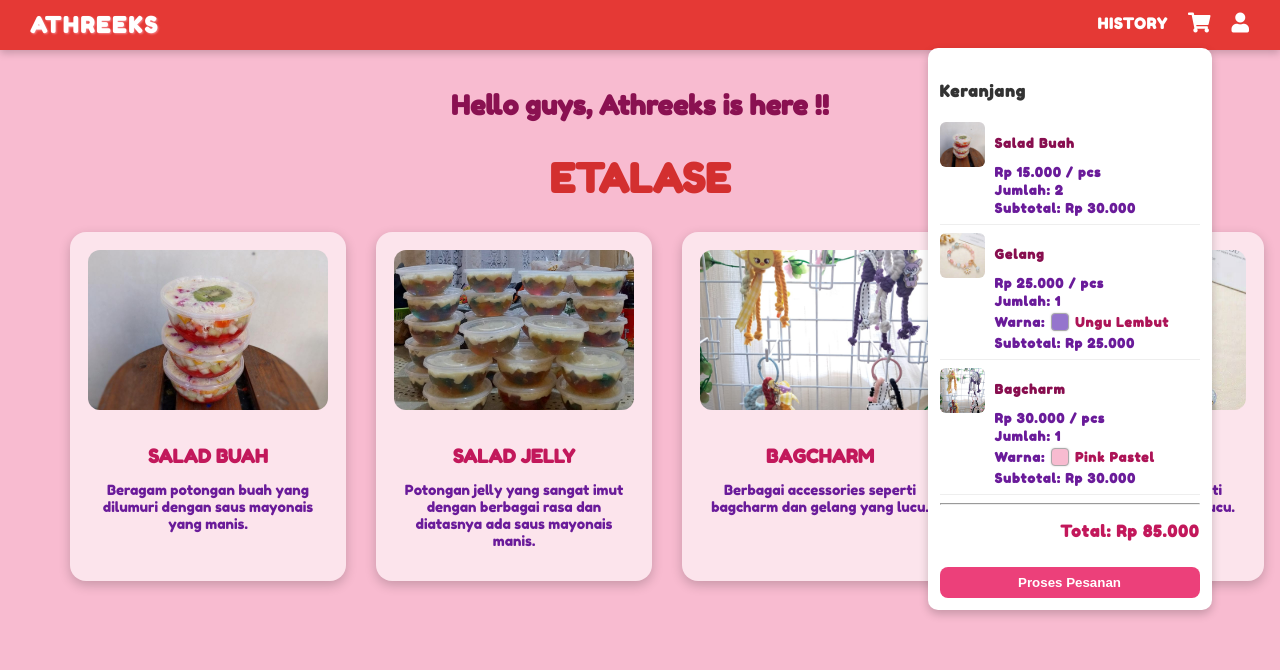
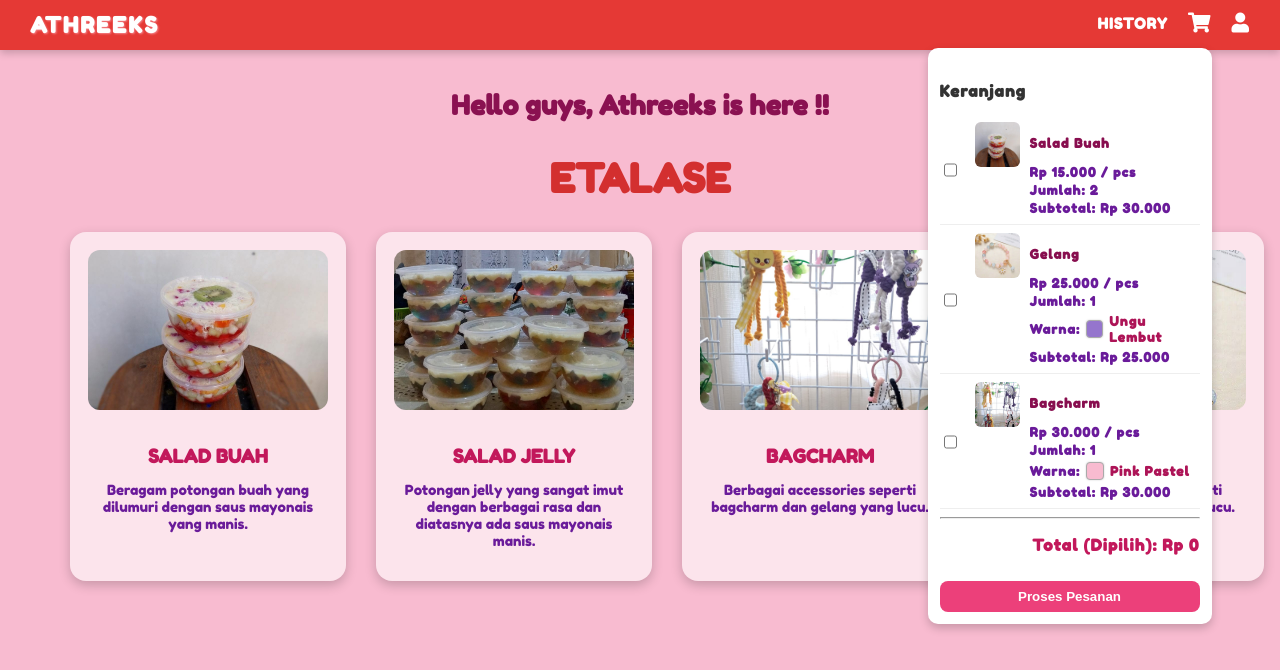
Before and after one commit to Athreeks/FrontEnd, a Vue app in the folder Documents/BISMILLAH SEMESTER 5/IMPLEMENTASI PERANCANGAN PERANGKAT LUNAK/atrheeks-vue2/: page /dashboard-pembeli in a window 1280 px wide. Both pictures are taken after a click on the icon 1199 px from the left and 22 px from the top of the page. Shown: the top 670 px of the page. Built offline with nearby package versions, Linux system fonts and the light colour scheme.

Commit message:
Menambahkan fitur checklist pada keranjang pembeli

```diff
--- a/Documents/BISMILLAH SEMESTER 5/IMPLEMENTASI PERANCANGAN PERANGKAT LUNAK/atrheeks-vue2/src/views/DashboardPembeli.vue
+++ b/Documents/BISMILLAH SEMESTER 5/IMPLEMENTASI PERANCANGAN PERANGKAT LUNAK/atrheeks-vue2/src/views/DashboardPembeli.vue
@@ -17,7 +17,18 @@
 
             <!-- Jika ada item -->
             <div v-else>
-              <div v-for="(item, index) in cartItems" :key="index" class="cart-item">
+              <div
+                v-for="(item, index) in cartItems"
+                :key="index"
+                class="cart-item"
+              >
+                <!-- Checklist -->
+                <input
+                  type="checkbox"
+                  v-model="item.selected"
+                  class="cart-checkbox"
+                />
+
                 <img :src="item.image" :alt="item.name" />
                 <div class="cart-info">
                   <p class="cart-name">{{ item.name }}</p>
@@ -25,12 +36,17 @@
                   <p class="cart-qty">Jumlah: {{ item.quantity }}</p>
 
                   <!-- Tambahan Warna hanya untuk gelang dan bagcharm -->
-                  <div v-if="item.name === 'Gelang' || item.name === 'Bagcharm'" class="cart-color">
+                  <div
+                    v-if="item.name === 'Gelang' || item.name === 'Bagcharm'"
+                    class="cart-color"
+                  >
                     <span>Warna:</span>
-                    <div class="color-box" :style="{ backgroundColor: item.color }"></div>
+                    <div
+                      class="color-box"
+                      :style="{ backgroundColor: item.color }"
+                    ></div>
                     <span class="color-name">{{ item.colorName }}</span>
                   </div>
-
 
                   <p class="cart-subtotal">
                     Subtotal: Rp {{ formatHarga(item.price * item.quantity) }}
@@ -40,9 +56,15 @@
 
               <hr />
               <div class="cart-total">
-                <p><strong>Total:</strong> Rp {{ formatHarga(totalHarga) }}</p>
+                <p><strong>Total (Dipilih):</strong> Rp {{ formatHarga(totalDipilih) }}</p>
               </div>
-              <button class="proses-btn" @click="prosesPesanan">Proses Pesanan</button>
+              <button
+                class="proses-btn"
+                :disabled="totalDipilih === 0"
+                @click="prosesPesanan"
+              >
+                Proses Pesanan
+              </button>
             </div>
           </div>
         </div>
@@ -114,29 +136,34 @@ export default {
           price: 15000,
           quantity: 2,
           image: require("@/assets/SaladBuah.jpg"),
+          selected: false,
         },
         {
           name: "Gelang",
           price: 25000,
           quantity: 1,
-          color: "#9575cd", // ungu lembut
+          color: "#9575cd",
           colorName: "Ungu Lembut",
           image: require("@/assets/Gelang.jpg"),
+          selected: false,
         },
         {
           name: "Bagcharm",
           price: 30000,
           quantity: 1,
-          color: "#f8bbd0", // pink pastel
+          color: "#f8bbd0",
           colorName: "Pink Pastel",
           image: require("@/assets/Bagcharm.jpg"),
+          selected: false,
         },
       ],
     };
   },
   computed: {
-    totalHarga() {
-      return this.cartItems.reduce((acc, item) => acc + item.price * item.quantity, 0);
+    totalDipilih() {
+      return this.cartItems
+        .filter((item) => item.selected)
+        .reduce((acc, item) => acc + item.price * item.quantity, 0);
     },
   },
   methods: {
@@ -155,9 +182,20 @@ export default {
       this.$router.push(`/rincian-produk/${namaProduk}`);
     },
     prosesPesanan() {
+      const dipilih = this.cartItems.filter((item) => item.selected);
+      if (dipilih.length === 0) {
+        Swal.fire({
+          title: "Belum ada yang dipilih 🛒",
+          text: "Silakan pilih produk yang ingin kamu proses!",
+          icon: "warning",
+          confirmButtonColor: "#ec407a",
+        });
+        return;
+      }
+
       Swal.fire({
         title: "Proses Pesanan 🛍️",
-        text: "Apakah kamu yakin ingin memproses pesanan ini?",
+        text: `Kamu akan memproses ${dipilih.length} item.`,
         icon: "question",
         showCancelButton: true,
         confirmButtonText: "Ya, proses!",
@@ -175,7 +213,8 @@ export default {
             timer: 2000,
           });
           setTimeout(() => {
-            this.cartItems = [];
+            // hanya hapus item yang dipilih
+            this.cartItems = this.cartItems.filter((item) => !item.selected);
             this.$router.push("/proses-pesanan");
           }, 2000);
         }
@@ -210,7 +249,6 @@ export default {
   },
 };
 </script>
-
 
 <style scoped>
 .dashboard-pembeli {
@@ -373,6 +411,14 @@ export default {
 }
 
 /* Cart isi */
+/* Tambahan gaya untuk checkbox di keranjang */
+.cart-checkbox {
+  margin-right: 8px;
+  cursor: pointer;
+  accent-color: #ec407a; /* warna pink khas Athreeks */
+}
+
+
 .cart-item {
   display: flex;
   gap: 10px;
```
